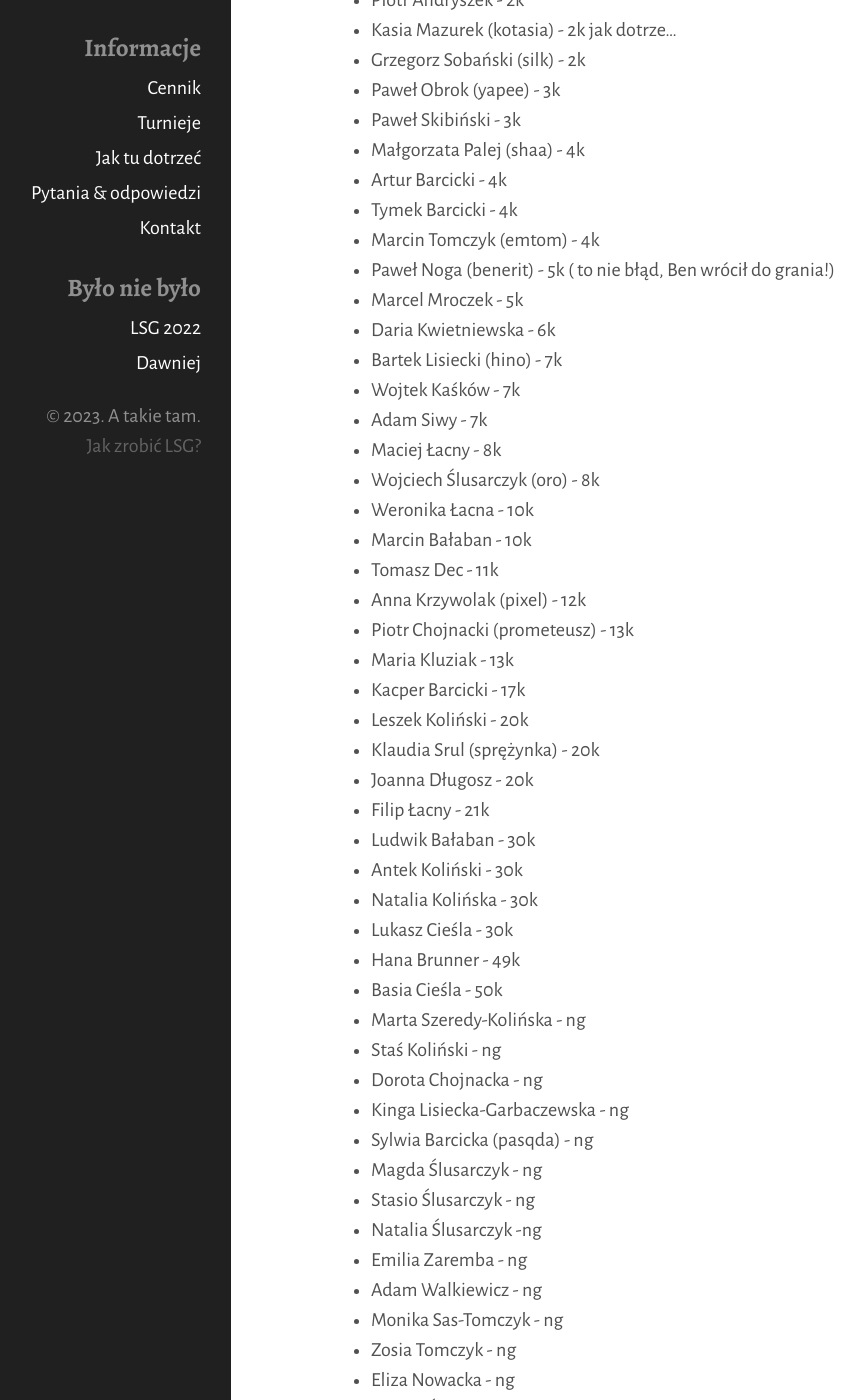
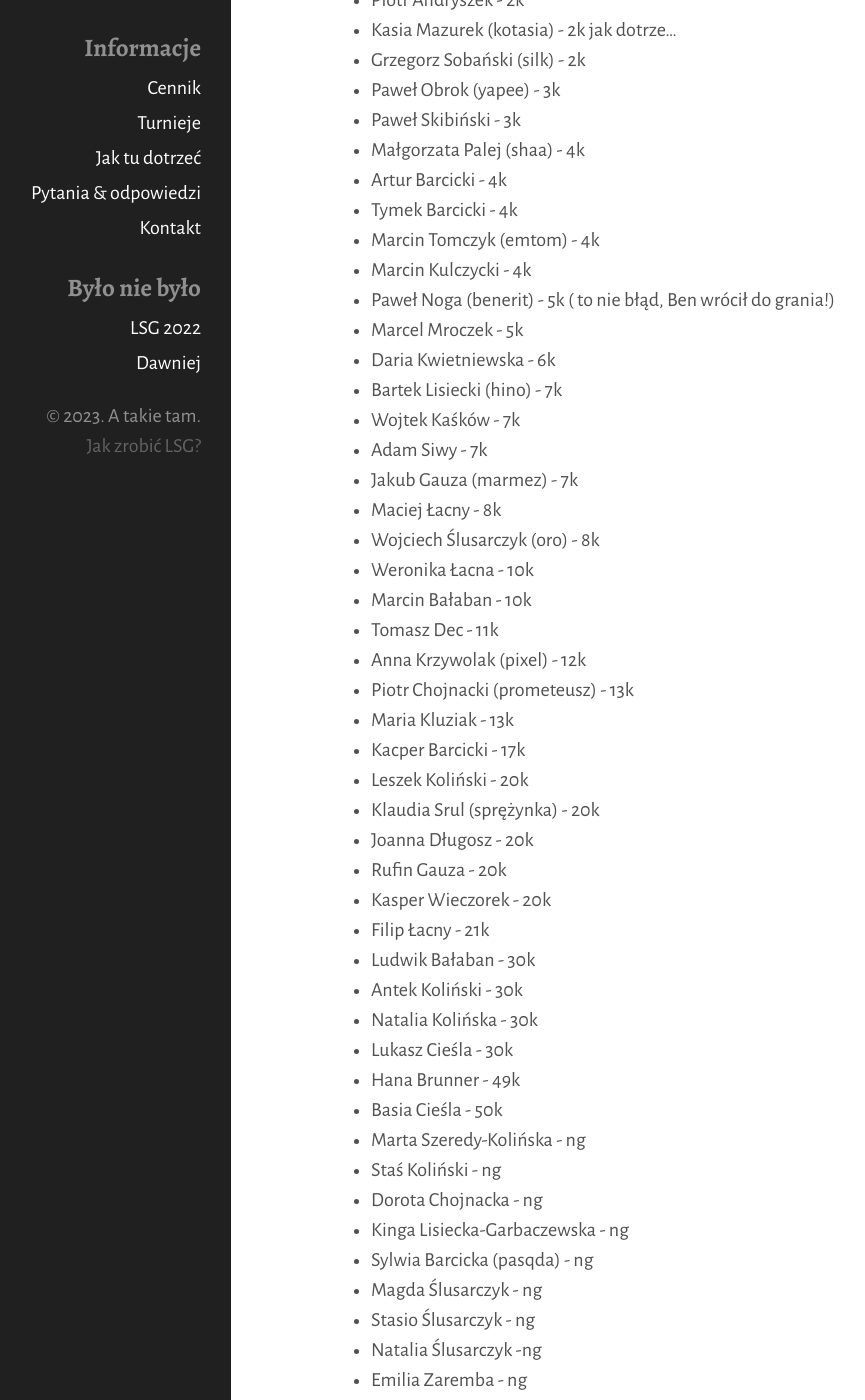
Before and after one commit to tasuki/lsg, a Jekyll site: the page built from zarejestrowani.md, in a window 1280 px wide and 1400 px high, scrolled down 485 px. Shown: the whole window, without its empty margins (129-994 px from the left). Built offline with Jekyll 4.4.1, drawn with Linux system fonts in a browser that asks for light colours; some of the changed text lies outside the part shown.

Commit message:
Update zarejestrowani.md

```diff
--- a/zarejestrowani.md
+++ b/zarejestrowani.md
@@ -26,12 +26,14 @@ Zarejestrowani uczestnicy, mniej więcej według stopnia:
 - Artur Barcicki - 4k
 - Tymek Barcicki - 4k
 - Marcin Tomczyk (emtom) - 4k
+- Marcin Kulczycki - 4k
 - Paweł Noga (benerit) - 5k  ( to nie błąd, Ben wrócił do grania!)
 - Marcel Mroczek - 5k
 - Daria Kwietniewska - 6k
 - Bartek Lisiecki (hino) - 7k
 - Wojtek Kaśków - 7k
 - Adam Siwy - 7k
+- Jakub Gauza (marmez) - 7k
 - Maciej Łacny - 8k
 - Wojciech Ślusarczyk (oro) - 8k
 - Weronika Łacna - 10k
@@ -44,6 +46,8 @@ Zarejestrowani uczestnicy, mniej więcej według stopnia:
 - Leszek Koliński - 20k
 - Klaudia Srul (sprężynka) - 20k
 - Joanna Długosz - 20k
+- Rufin Gauza - 20k
+- Kasper Wieczorek - 20k
 - Filip Łacny - 21k
 - Ludwik Bałaban - 30k
 - Antek Koliński - 30k
@@ -68,6 +72,10 @@ Zarejestrowani uczestnicy, mniej więcej według stopnia:
 - Michał Sobański - ng
 - Piotr Sobański - ng
 - Jan Sobański - ng
+- Inga Gauza - ng
+- Anna Cichocka - ng
+- Małgorzata Frejlak - ng
+- Jan Frejlak - ng
 - Jacek Chroboczek (czifo) - ng
 
 
```
